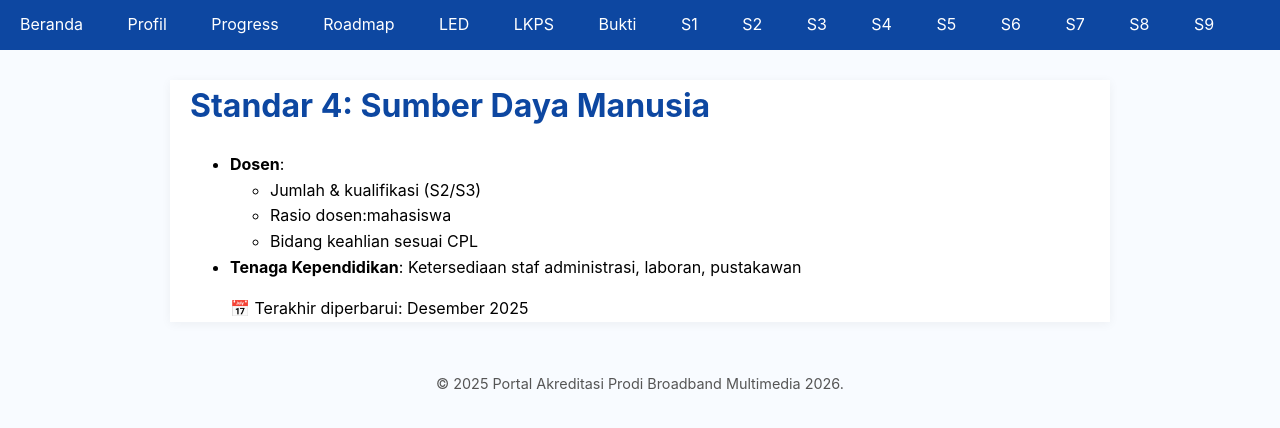
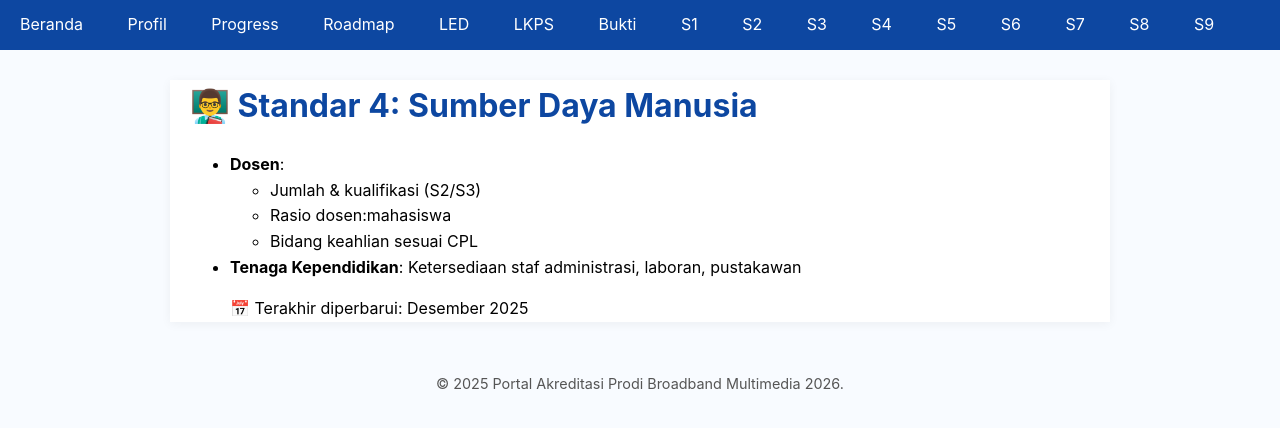
Before and after one commit to portal-psbm/aksi26, a Jekyll site: the page built from standar-4.md, in a window 1280 px wide. Shown: the top 428 px of the page. Built offline with Jekyll 4.4.1, drawn with Linux system fonts in a browser that asks for light colours.

```diff
--- a/standar-4.md
+++ b/standar-4.md
@@ -4,7 +4,7 @@ title: Standar 4
 permalink: /standar-4/
 ---
 
-# Standar 4: Sumber Daya Manusia
+# 👨‍🏫 Standar 4: Sumber Daya Manusia
 
 - **Dosen**:
   - Jumlah & kualifikasi (S2/S3)
```
